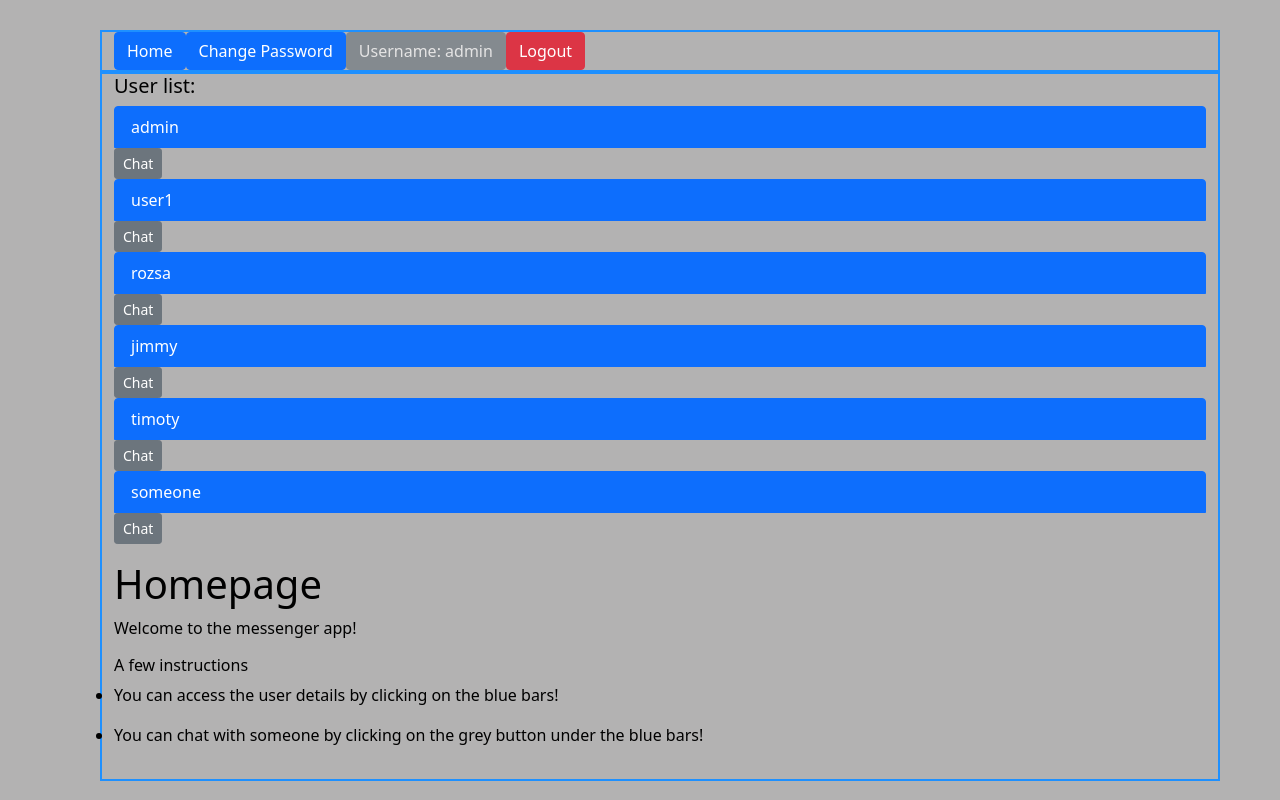
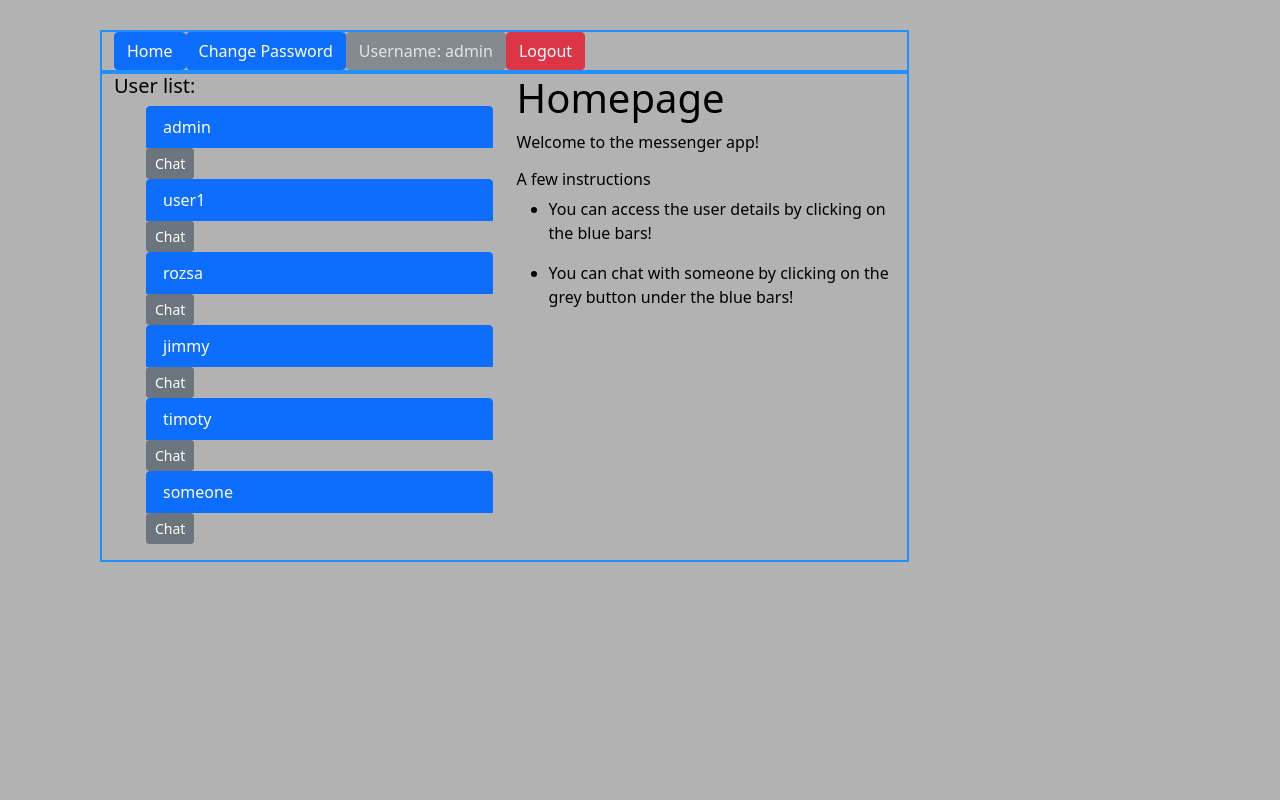
Before and after one commit to rozsanimrod/messenger, a Django app: page / in a window 1280 px wide. Run offline with Django 3.2, Linux system fonts and the light colour scheme; a user stored in the database is signed in; data comes from the database, SQL or seed files in the repository.

Commit message:
container

```diff
--- a/homepage/templates/homepage/home.html
+++ b/homepage/templates/homepage/home.html
@@ -23,6 +23,7 @@
 
         <div class="container my-container">
             <div class="row ">
+            <div class="col">
                 <h5>User list: </h5>
                     <ul>
                         {% for result in object_list %}
@@ -40,7 +41,7 @@
             </div>
 
 
-            <div class="row">
+            <div class="col">
                 <h1>Homepage</h1>
                 <p>Welcome to the messenger app!</p>
                 <h6>A few instructions</h6>
@@ -49,6 +50,7 @@
                     <li><p>You can chat with someone by clicking on the grey button under the blue bars! </p></li>
 
                 </ul>
+            </div>
             </div>
         </div>
 
```
